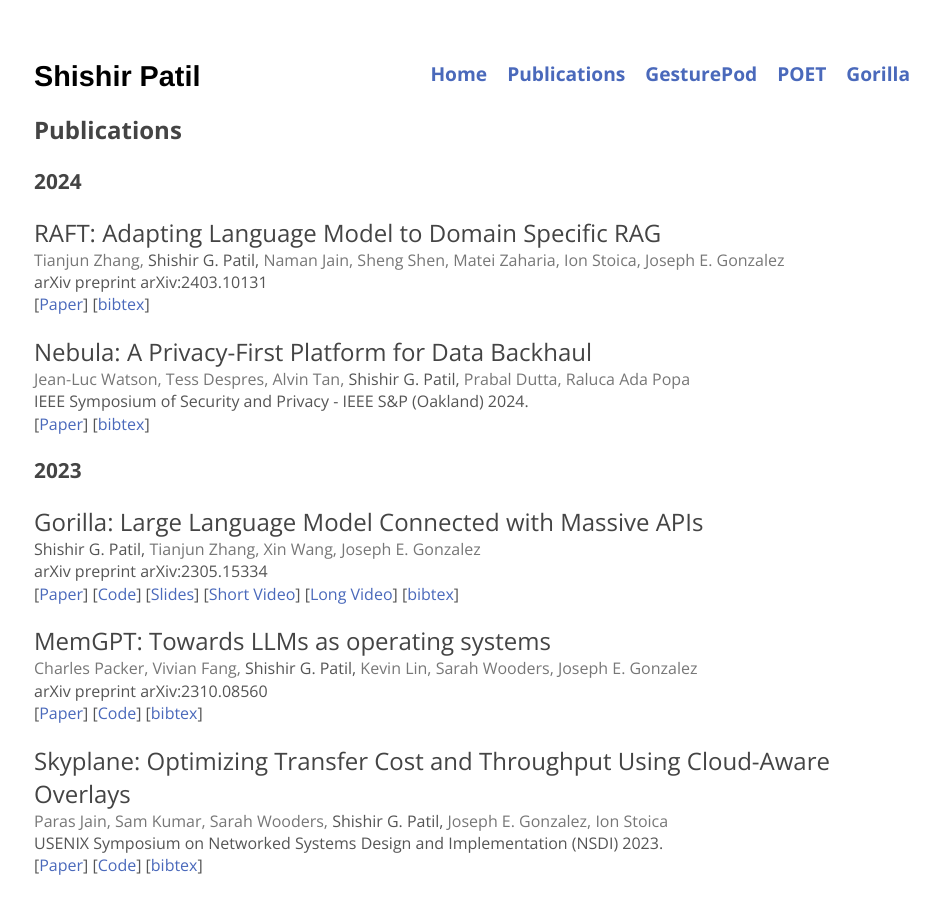
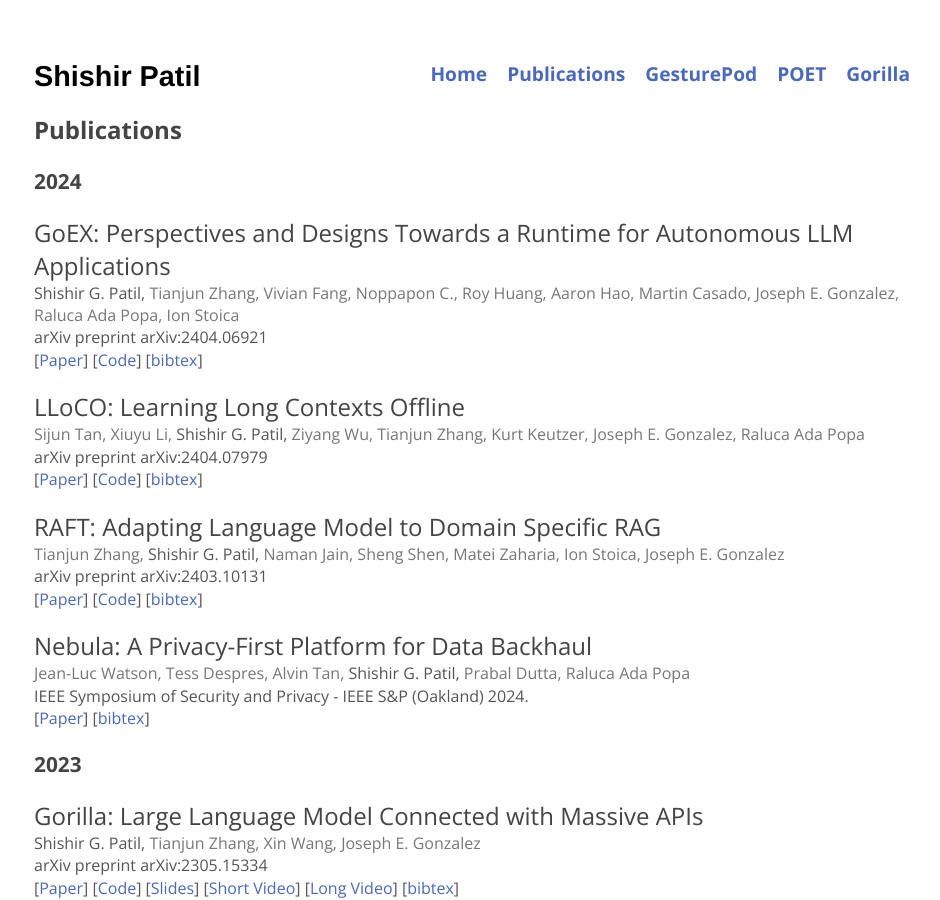
Before and after one commit to ShishirPatil/ShishirPatil.github.io, a Jekyll site: the page built from publications/index.html, in a window 1280 px wide and 900 px high. Shown: the whole window, without its empty margins (158-1098 px from the left). Built offline with Jekyll 4.4.1, drawn with Linux system fonts in a browser that asks for light colours; nearby versions of some CDN libraries.

Commit message:
GoEx and LLoCO update

```diff
--- a/publications/index.html
+++ b/publications/index.html
@@ -8,11 +8,48 @@
 
 			<h3>2024</h3>
 
+			<h4-pub>GoEX: Perspectives and Designs Towards a Runtime for Autonomous LLM Applications</h4-pub><br>
+			<p-pub>
+				Shishir G. Patil, <co-author-name>Tianjun Zhang, Vivian Fang, Noppapon C., Roy Huang, Aaron Hao, Martin Casado, Joseph E. Gonzalez, Raluca Ada Popa, Ion Stoica</co-author-name><br>
+				arXiv preprint arXiv:2404.06921<br>
+				[<a href='goex-2024.pdf'>Paper</a>]
+				[<a href='https://github.com/ShishirPatil/gorilla/tree/main/goex#-goex'>Code</a>]
+				[<a shape="rect" onclick="toggleBibtex('goex-bibtex')">bibtex</a>]
+				<p id="goex-bibtex" style="display:none; font-family: 'Titillium Web', 'sans-serif'; font-size:16px; font-weight:400">
+					@inproceedings{patil2024goex,<br>
+					&nbsp; 	title={GoEX: Perspectives and Designs Towards a Runtime for Autonomous LLM Applications},<br>
+					&nbsp; 	author={Shishir G. Patil and Tianjun Zhang and Vivian Fang and Noppapon C. and Roy Huang and Aaron Hao and Martin Casado and Joseph E. Gonzalez and Raluca Ada Popa and Ion Stoica},<br>
+					&nbsp; 	year={2024},<br>
+					&nbsp;	journal={arXiv preprint arXiv:2404.06921}<br>
+				}</p>
+			</p-pub>
+			<div><p></p></div>
+
+
+			<h4-pub>LLoCO: Learning Long Contexts Offline</h4-pub><br>
+			<p-pub>
+				<co-author-name>Sijun Tan, Xiuyu Li,</co-author-name> Shishir G. Patil, <co-author-name>Ziyang Wu, Tianjun Zhang, Kurt Keutzer, Joseph E. Gonzalez, Raluca Ada Popa</co-author-name><br>
+				arXiv preprint arXiv:2404.07979<br>
+				[<a href='goex-2024.pdf'>Paper</a>]
+				[<a href='https://github.com/ShishirPatil/gorilla/tree/main/goex#-goex'>Code</a>]
+				[<a shape="rect" onclick="toggleBibtex('lloco-bibtex')">bibtex</a>]
+				<p id="lloco-bibtex" style="display:none; font-family: 'Titillium Web', 'sans-serif'; font-size:16px; font-weight:400">
+					@inproceedings{tan2024lloco,<br>
+					&nbsp; 	title={LLoCO: Learning Long Contexts Offline},<br>
+					&nbsp; 	author={Sijun Tan and Xiuyu Li and Shishir G. Patil and Ziyang Wu and Tianjun Zhang and Kurt Keutzer and Joseph E. Gonzalez and Raluca Ada Popa},<br>
+					&nbsp; 	year={2024},<br>
+					&nbsp;	journal={arXiv preprint arXiv:2404.07979}<br>
+				}</p>
+			</p-pub>
+			<div><p></p></div>
+
+
 			<h4-pub>RAFT: Adapting Language Model to Domain Specific RAG</h4-pub><br>
 			<p-pub>
 				<co-author-name>Tianjun Zhang,</co-author-name> Shishir G. Patil, <co-author-name>Naman Jain, Sheng Shen, Matei Zaharia, Ion Stoica, Joseph E. Gonzalez</co-author-name><br>
 				arXiv preprint arXiv:2403.10131<br>
 				[<a href='raft-2024.pdf'>Paper</a>]
+				[<a href='https://github.com/ShishirPatil/gorilla/tree/main/raft#raft'>Code</a>]
 				[<a shape="rect" onclick="toggleBibtex('raft-bibtex')">bibtex</a>]
 				<p id="raft-bibtex" style="display:none; font-family: 'Titillium Web', 'sans-serif'; font-size:16px; font-weight:400">
 					@inproceedings{zhang2024raft,<br>
```
Also changed, not shown: index.md (+3 -3 lines), 2 other files.
